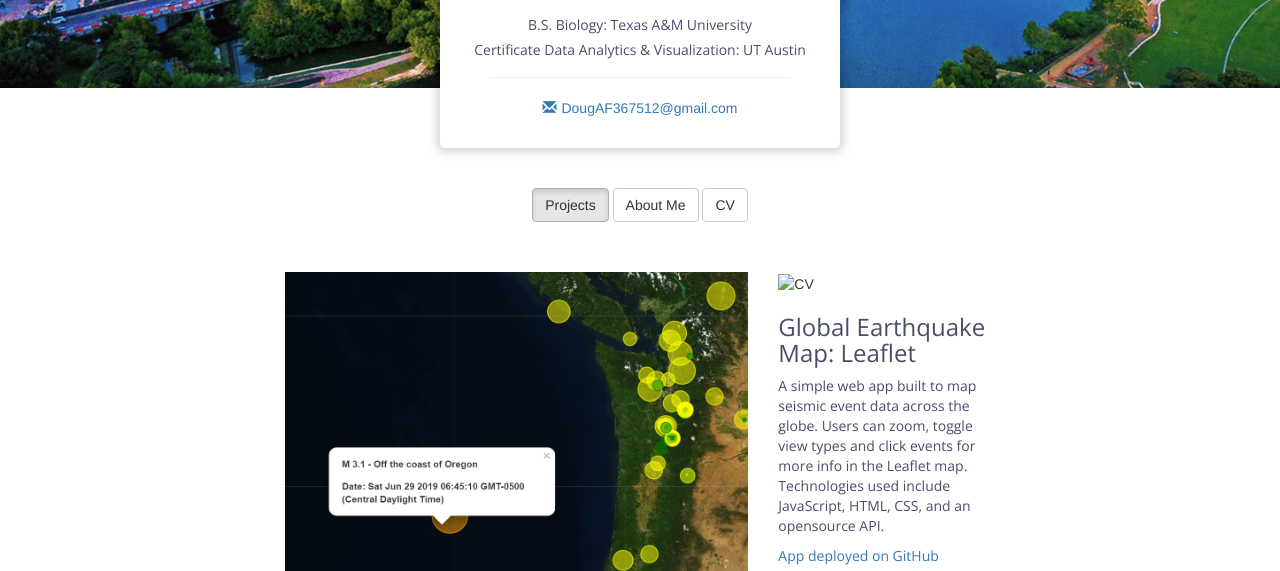
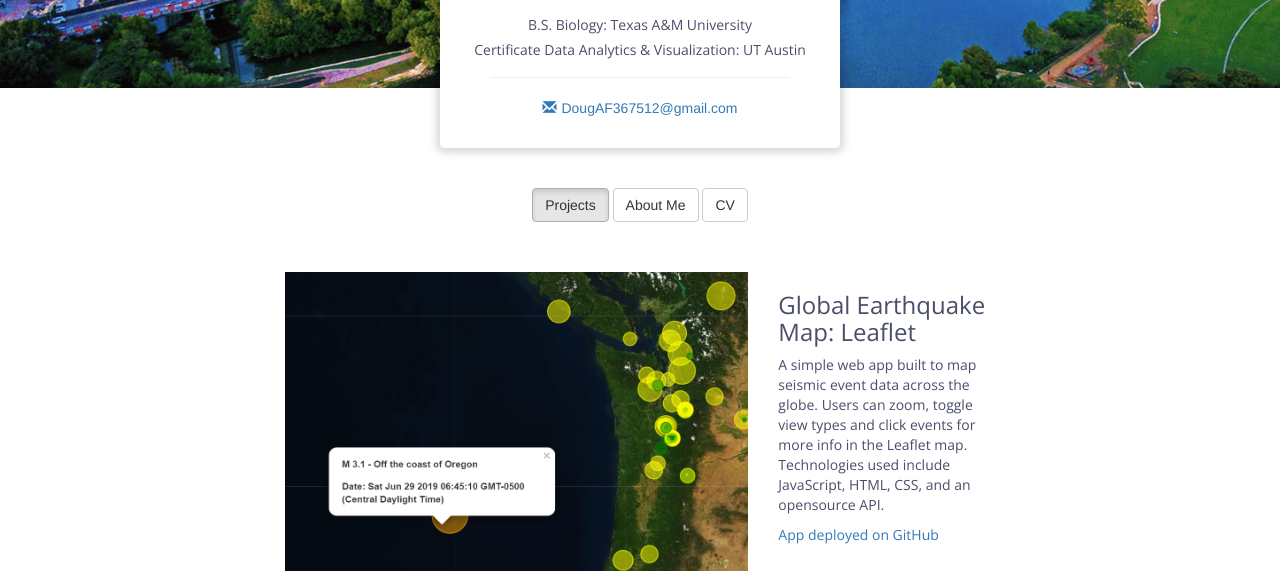
Before and after one commit to DougAF/portfolio_DougAF, a plain HTML site: page index.html in a window 1280 px wide. Shown: the part 529-1100 px from the top of the page. Drawn offline with nearby package versions, Linux system fonts and the light colour scheme.

Commit message:
CV image bug removed

```diff
--- a/index.html
+++ b/index.html
@@ -60,7 +60,6 @@
         </div>
 
         <div class="col-lg-4" id="panel">
-          <img src ="Resume_semi_technical_for_portfolio.mht" alt="CV">
           <h3>Global Earthquake Map: Leaflet</h3>
           <p>A simple web app built to map seismic event data across the globe. Users can zoom, toggle view types and click events for more info in the Leaflet map. Technologies used include JavaScript, HTML, CSS, and an opensource API.</p>
           <p><a href="https://dougaf.github.io/Leaflet_earthquakeMap/">App deployed on GitHub</a></p>
```
